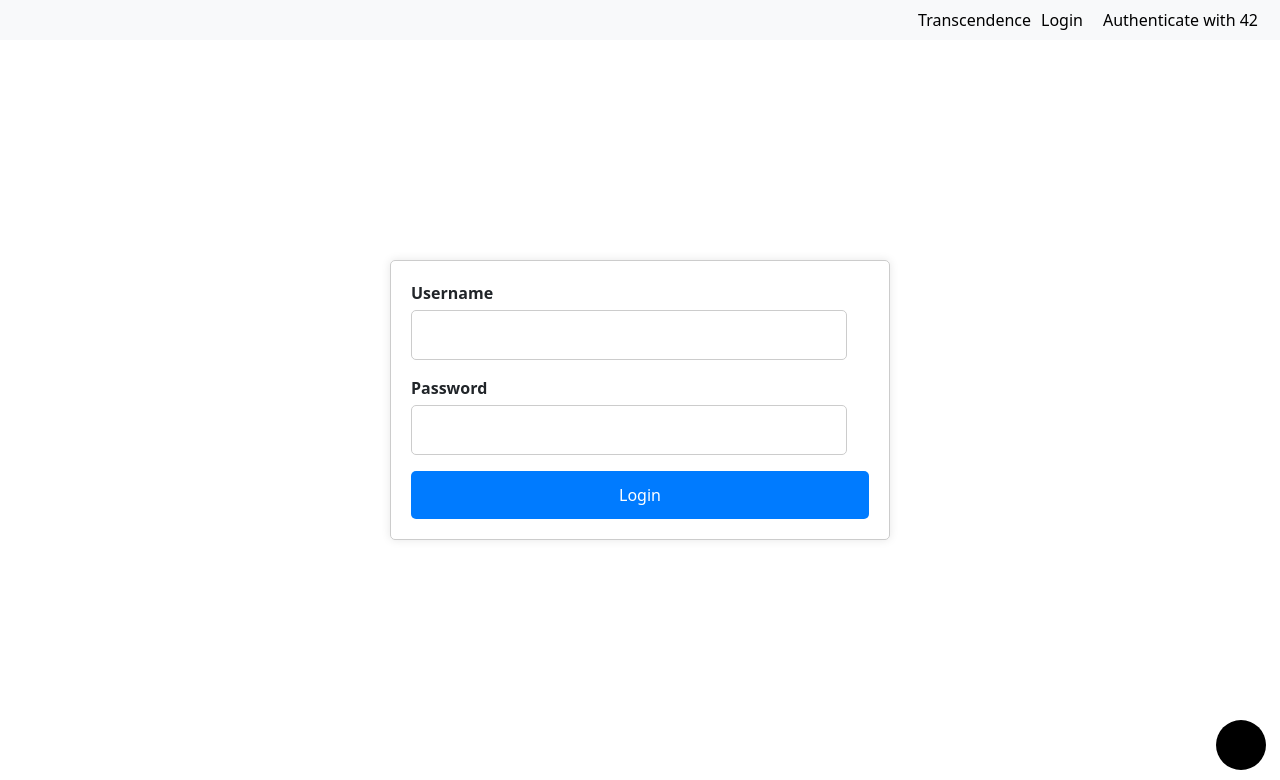
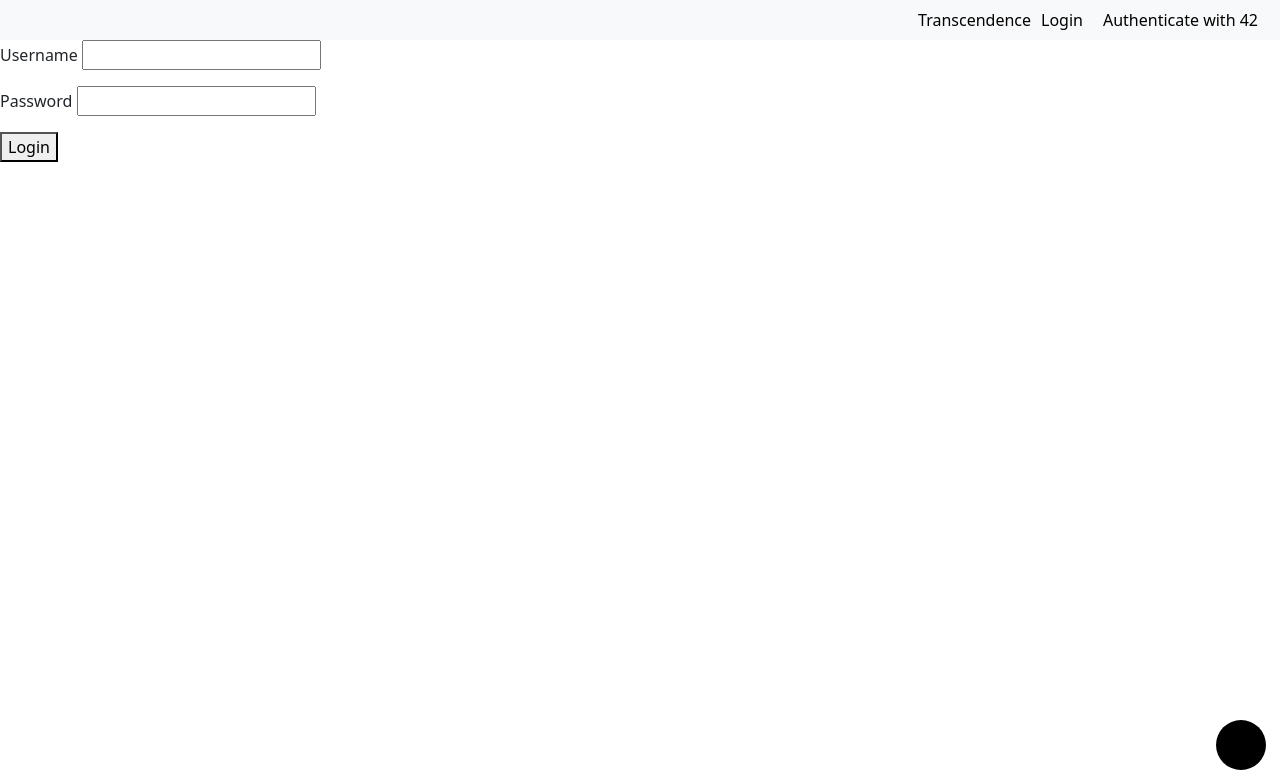
Before and after one commit to qnert/transcendence, a Django app: page /login/ in a window 1280 px wide. Shown: the top 780 px of the page. Run offline with Django 5.2, Linux system fonts and the light colour scheme.

Commit message:
deletes CSS. It's now in static/css

```diff
--- a/src/backend/templates/login.html
+++ b/src/backend/templates/login.html
@@ -1,58 +1,6 @@
 {% extends "base.html" %}
 {% block content %}
-<style>
-	#newContent {
-		position: absolute;
-		top: 50%;
-		left: 50%;
-		transform: translate(-50%, -50%);
-	}
 
-	#loginFormContent {
-		width: 500px; /* Adjust width as needed */
-		margin: 0 auto;
-		padding: 20px;
-		border: 1px solid #ccc;
-		border-radius: 5px;
-		box-shadow: 0 0 10px rgba(0, 0, 0, 0.1);
-	}
-
-	#loginFormContent .mb-3 {
-		margin-bottom: 20px; /* Increased margin */
-	}
-
-	#loginFormContent label {
-		display: block;
-		font-weight: bold;
-		margin-bottom: 5px;
-	}
-
-	#loginFormContent input[type="text"],
-	#loginFormContent input[type="password"] {
-		width: calc(100% - 22px); /* Adjust width and padding as needed */
-		padding: 12px; /* Increased padding */
-		border: 1px solid #ccc;
-		border-radius: 5px;
-		box-sizing: border-box;
-	}
-
-	#loginFormContent button {
-		display: block;
-		width: 100%;
-		padding: 12px;
-		background-color: #007bff;
-		border: none;
-		border-radius: 5px;
-		color: #fff;
-		font-size: 16px;
-		cursor: pointer;
-		transition: background-color 0.3s;
-	}
-
-	#loginFormContent button:hover {
-		background-color: #0056b3;
-	}
-</style>
 <div id="newContent">
 	<form id="loginFormContent" method="POST">
 		<div class="mb-3">
```
